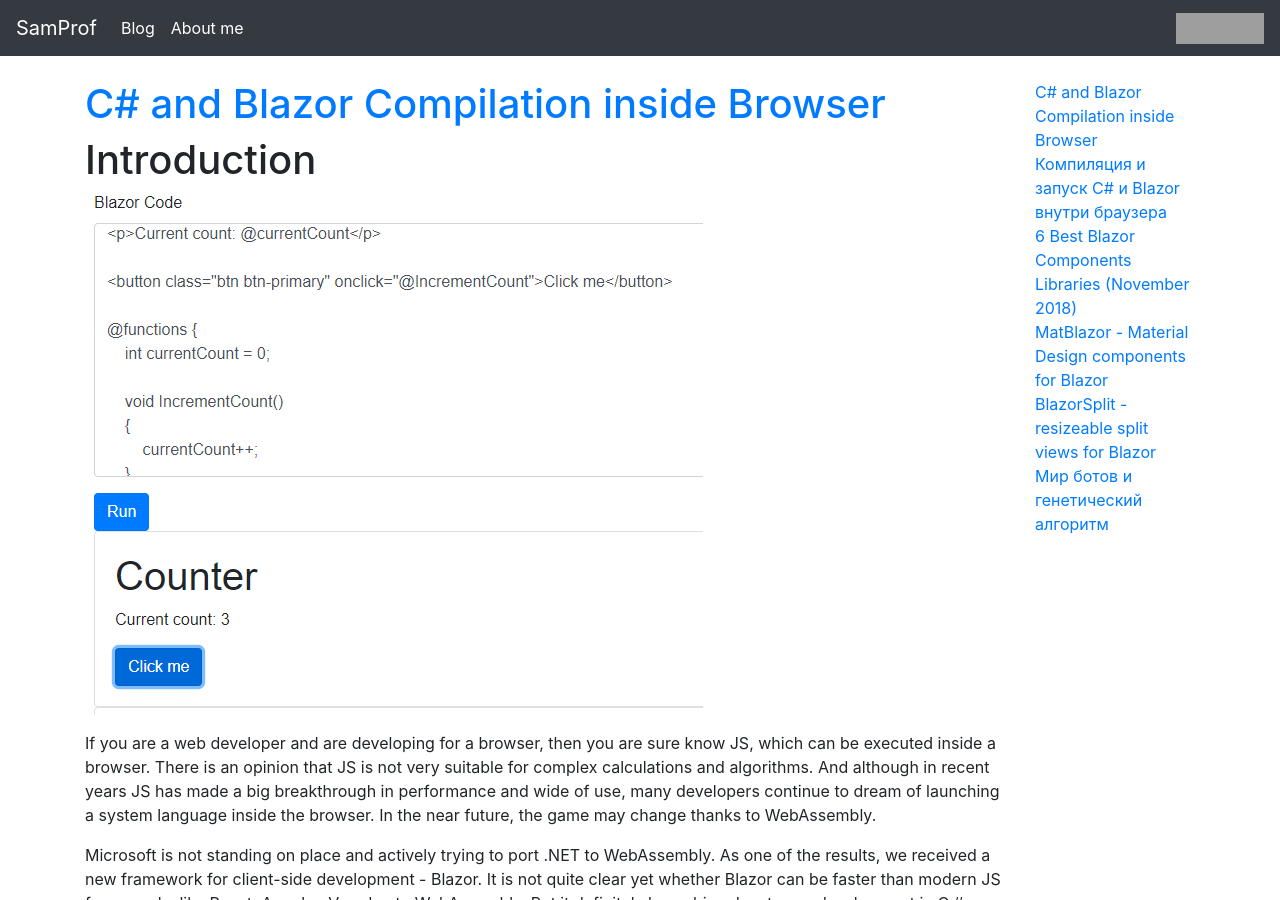
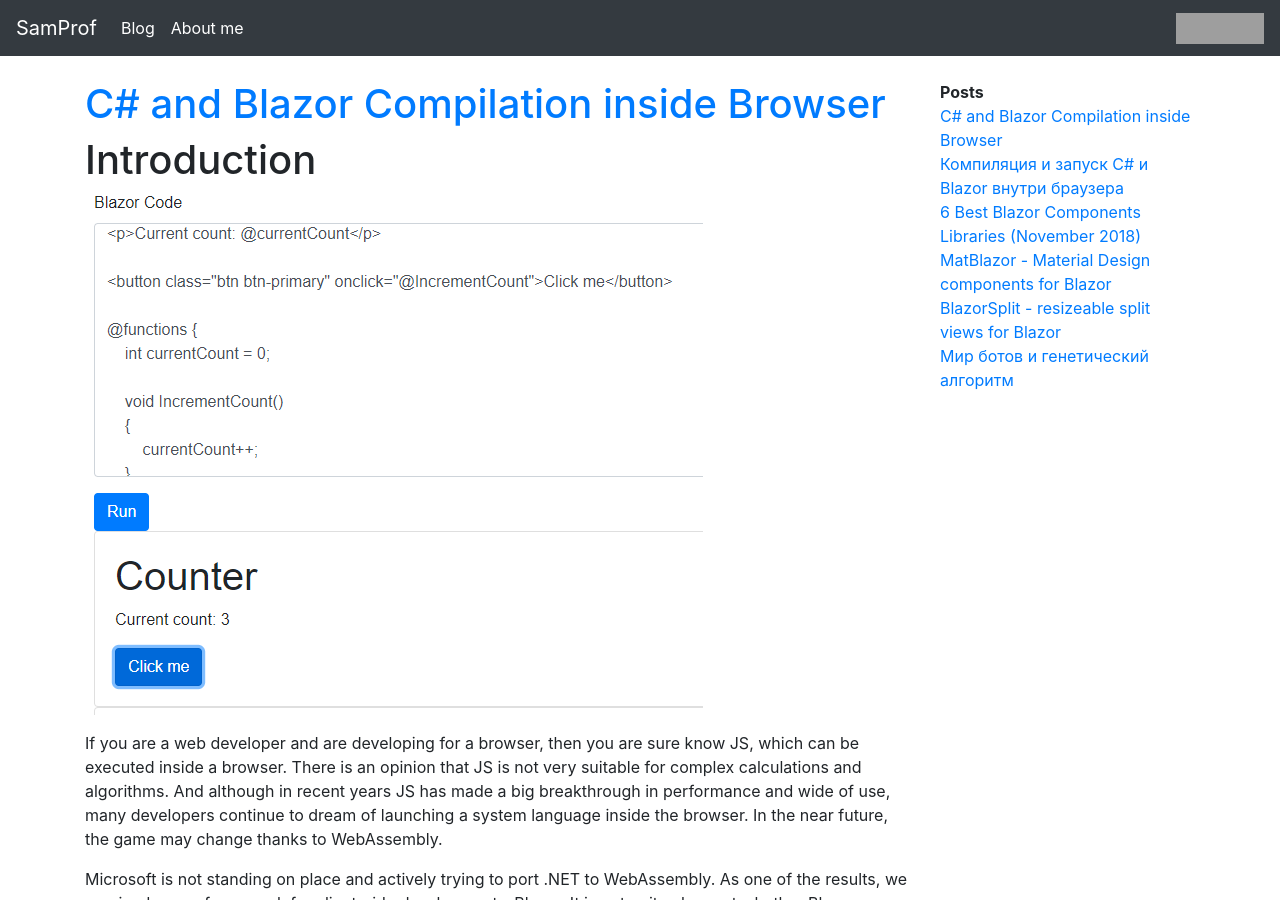
Before and after one commit to SamProf/www.samprof.com, a Jekyll site: the page built from index.html, in a window 1280 px wide and 900 px high. Built offline with Jekyll 4.4.1, drawn with Linux system fonts in a browser that asks for light colours; the list of posts is cut into pages by our own code; grey boxes are pictures that could not be loaded.

Commit message:
left panel

```diff
--- a/_layouts/default.html
+++ b/_layouts/default.html
@@ -65,10 +65,13 @@
 <main role="main">
     <div class="container">
         <div class="row">
-            <div class="col-12 col-md-10">
+            <div class="col-12 col-md-9">
                 {{ content }}
             </div>
-            <div class="col-12 col-md-2">
+            <div class="col-12 col-md-3">
+                <div>
+                    <b>Posts</b>
+                </div>
                 <ul class="list-unstyled">
                     {% for post in site.posts limit:10 %}
                     <li><a href="{{ post.url}}">{{ post.title }}</a></li>
```
